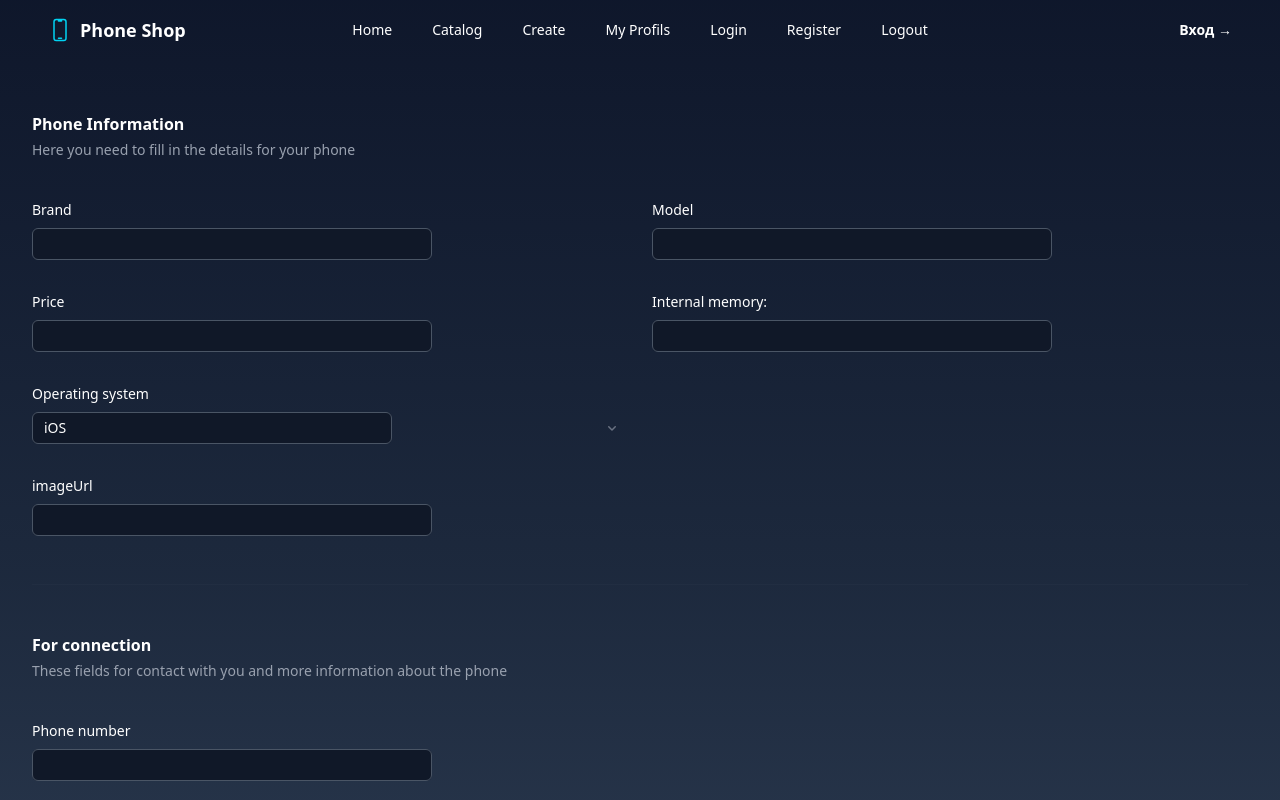
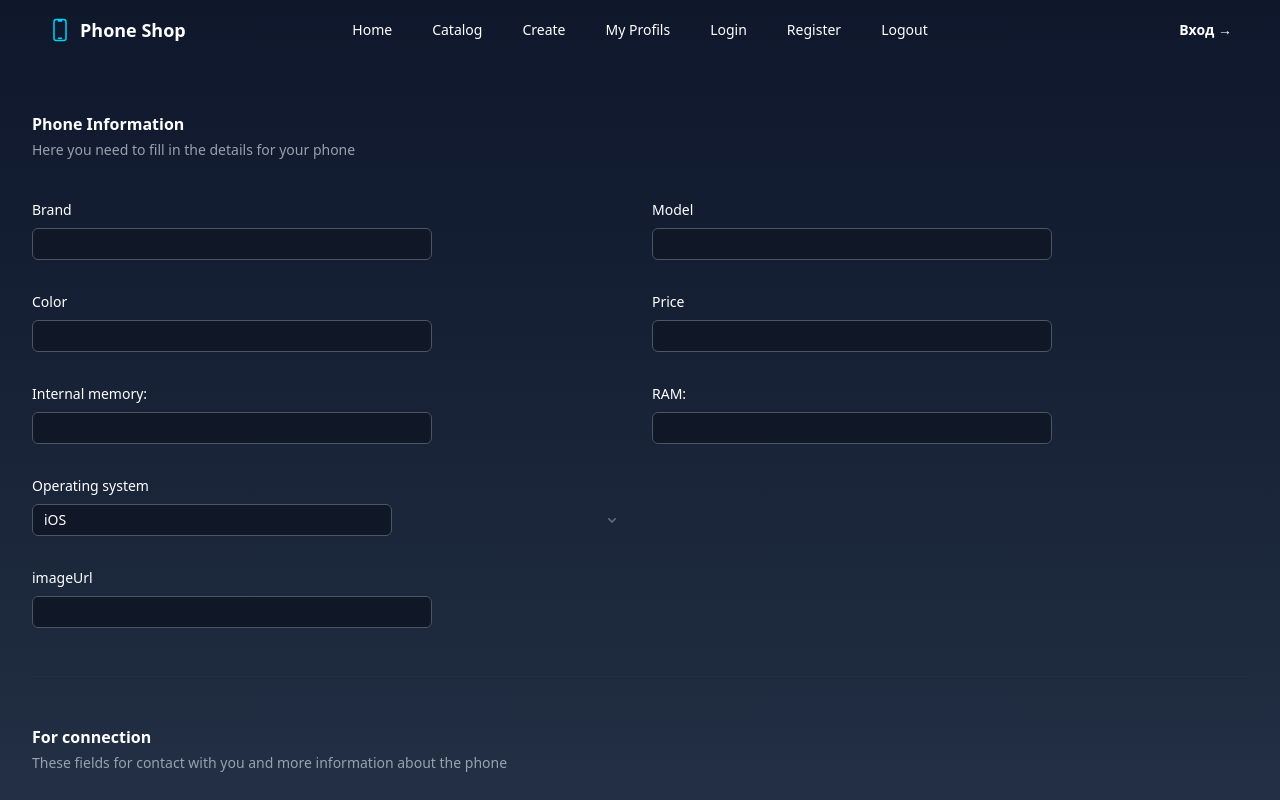
Before and after one commit to Milen03/Phone-Shop-React, a React (Vite) app in the folder client/: page /phone/create in a window 1280 px wide. Shown: the top 800 px of the page. Built offline with nearby package versions, Linux system fonts and the light colour scheme.

Commit message:
Add delete handler

```diff
--- a/client/src/api/phoneApi.js
+++ b/client/src/api/phoneApi.js
@@ -54,3 +54,17 @@ return{
     phone
 }
 }
+
+
+export const useDelete = ()=>{
+    const {request} = useAuth()
+
+    const deletePhone = (phoneId) =>{
+        request.delete(`${baseUrl}/${phoneId}`)
+    }
+
+    return{
+
+        deletePhone
+    }
+}
--- a/client/src/components/create/Create.jsx
+++ b/client/src/components/create/Create.jsx
@@ -60,6 +60,20 @@ const submitAction = async (fromData) =>{
                          </div>
                      </div>
 
+                     <div className="sm:col-span-3">
+                         <label htmlFor="model" className="block text-sm font-medium text-white">
+                             Color
+                         </label>
+                         <div className="mt-2">
+                             <input
+                                 id="color"
+                                 name="color"
+                                 type="text"
+                                 className="block w-[400px] rounded-md bg-gray-900 px-3 py-1.5 text-base text-white outline-1 -outline-offset-1 outline-gray-600 placeholder:text-gray-400 focus:outline-2 focus:-outline-offset-2 focus:outline-indigo-600 sm:text-sm"
+                             />
+                         </div>
+                     </div>
+
 
 
 
@@ -85,6 +99,20 @@ const submitAction = async (fromData) =>{
                              <input
                                  id="memory"
                                  name="memory"
+                                 type="number"
+                                 className="block w-[400px] rounded-md bg-gray-900 px-3 py-1.5 text-base text-white outline-1 -outline-offset-1 outline-gray-600 placeholder:text-gray-400 focus:outline-2 focus:-outline-offset-2 focus:outline-indigo-600 sm:text-sm"
+                             />
+                         </div>
+                     </div>
+
+                     <div className="sm:col-span-3">
+                         <label htmlFor="price" className="block text-sm font-medium text-white">
+                         RAM:
+                         </label>
+                         <div className="mt-2">
+                             <input
+                                 id="ram"
+                                 name="ram"
                                  type="number"
                                  className="block w-[400px] rounded-md bg-gray-900 px-3 py-1.5 text-base text-white outline-1 -outline-offset-1 outline-gray-600 placeholder:text-gray-400 focus:outline-2 focus:-outline-offset-2 focus:outline-indigo-600 sm:text-sm"
                              />
--- a/client/src/components/details/Details.jsx
+++ b/client/src/components/details/Details.jsx
@@ -2,10 +2,8 @@
 
 import { useState } from 'react'
 import { Link, useNavigate, useParams } from "react-router"
-import { StarIcon } from '@heroicons/react/20/solid'
-import { Radio, RadioGroup } from '@headlessui/react'
 import useAuth from "../../hooks/useAuth.js"
-import { usePhone } from '../../api/phoneApi.js'
+import { useDelete, usePhone } from '../../api/phoneApi.js'
 
 
 
@@ -15,6 +13,19 @@ export default function Details() {
   const { email, _id: userId, accessToken } = useAuth()
   const { phoneId } = useParams()
   const { phone } = usePhone(phoneId)
+  const { deletePhone } = useDelete()
+
+  const phoneDeleteHendeler = async () =>{
+    const hasConfirm = confirm(`Are you sure you want to delete ${phone.brand} Car?`)
+
+    if(!hasConfirm){
+      return
+    }
+
+    await deletePhone(phoneId)
+
+    navigation('/phone/catalog')
+  }
 
   const isOwner = userId === phone._ownerId
 
@@ -64,7 +75,7 @@ export default function Details() {
 
                 <button
                   type="button"
-                  onClick='#'
+                  onClick={phoneDeleteHendeler}
                   className="mt-10 flex w-full items-center justify-center rounded-md border border-transparent bg-indigo-600 px-8 py-3 text-base font-medium text-white hover:bg-indigo-700 focus:ring-2 focus:ring-indigo-500 focus:ring-offset-2 focus:outline-hidden"
                 >
                   Delete
@@ -85,7 +96,9 @@ export default function Details() {
               <ul role="list" className="list-disc space-y-2 pl-4 text-sm text-gray-300">
                 <li>Memory: {phone.memory} GB</li>
                 <li>Operating-system: {phone['Operating-system']}</li>
-                <li>Operating-system: {phone.memory}</li>
+                <li>RAM: {phone.ram} GB</li>
+                <li>Color: {phone.color}</li>
+
               </ul>
             </div>
           </div>
```
